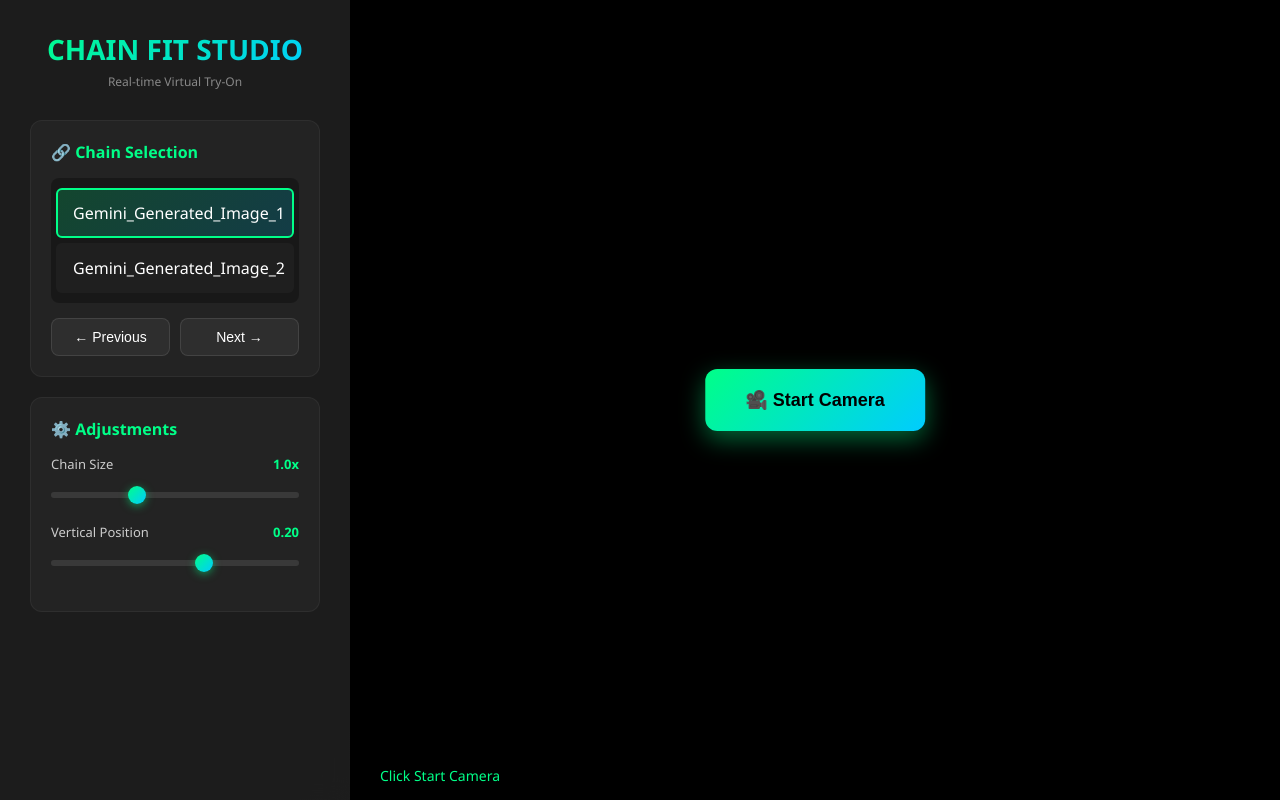
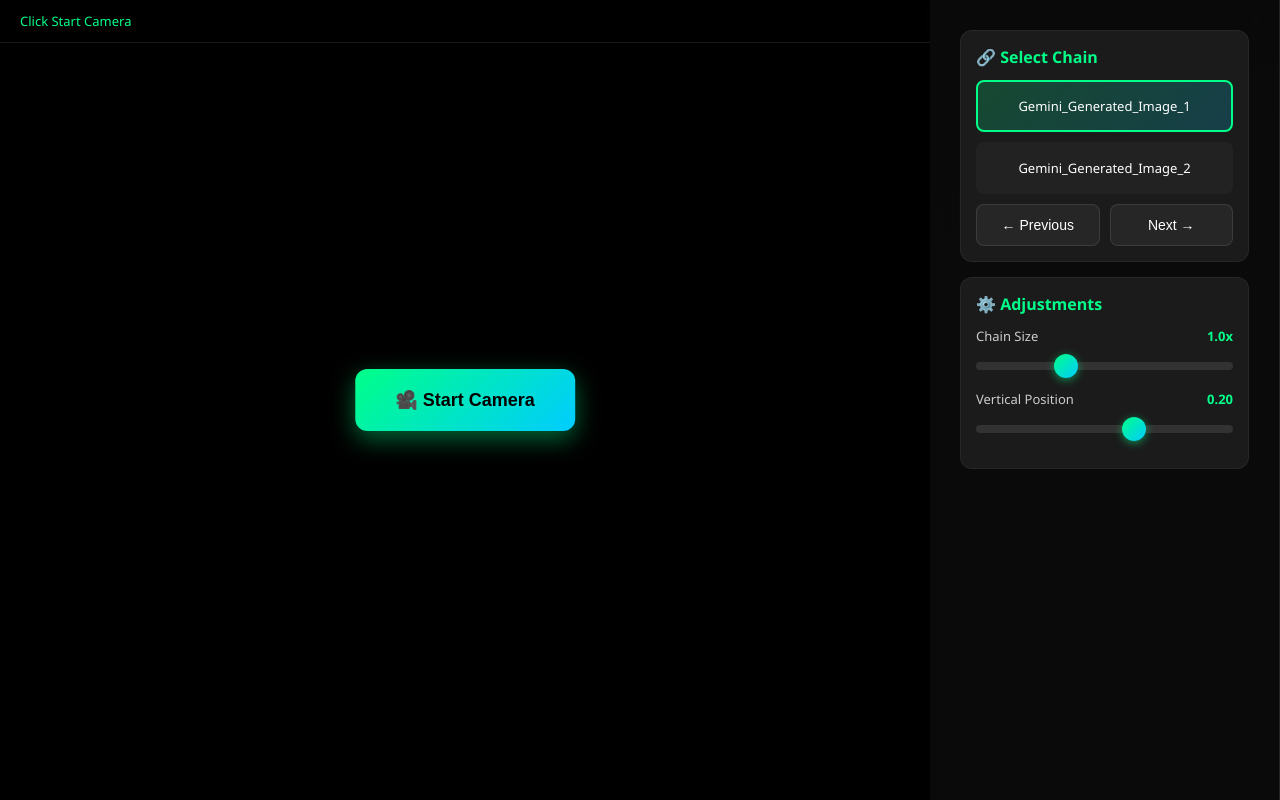
Before and after one commit to krishnakaushik195/Prod_gold_2, a Flask app: page / in a window 1280 px wide. Run offline with Flask 3, Linux system fonts and the light colour scheme; some libraries are stand-ins or nearby versions.

Commit message:
Update index.html

```diff
--- a/templates/index.html
+++ b/templates/index.html
@@ -2,13 +2,14 @@
 <html lang="en">
 <head>
     <meta charset="UTF-8">
-    <meta name="viewport" content="width=device-width, initial-scale=1.0">
+    <meta name="viewport" content="width=device-width, initial-scale=1.0, maximum-scale=1.0, user-scalable=no">
     <title>Chain Fit Studio</title>
     <style>
         * {
             margin: 0;
             padding: 0;
             box-sizing: border-box;
+            -webkit-tap-highlight-color: transparent;
         }
 
         body {
@@ -17,152 +18,17 @@
             color: #ffffff;
             overflow: hidden;
             height: 100vh;
+            width: 100vw;
         }
 
         .container {
             display: flex;
+            flex-direction: column;
             height: 100vh;
+            width: 100vw;
         }
 
-        .control-panel {
-            width: 350px;
-            background: rgba(30, 30, 30, 0.95);
-            backdrop-filter: blur(10px);
-            padding: 30px;
-            overflow-y: auto;
-            box-shadow: 5px 0 20px rgba(0, 0, 0, 0.5);
-        }
-
-        .logo {
-            text-align: center;
-            margin-bottom: 30px;
-        }
-
-        .logo h1 {
-            font-size: 28px;
-            background: linear-gradient(135deg, #00ff88 0%, #00ccff 100%);
-            -webkit-background-clip: text;
-            -webkit-text-fill-color: transparent;
-            margin-bottom: 5px;
-        }
-
-        .logo p {
-            color: #888;
-            font-size: 12px;
-        }
-
-        .section {
-            background: rgba(40, 40, 40, 0.6);
-            border-radius: 12px;
-            padding: 20px;
-            margin-bottom: 20px;
-            border: 1px solid rgba(255, 255, 255, 0.05);
-        }
-
-        .section-title {
-            font-size: 16px;
-            font-weight: 600;
-            margin-bottom: 15px;
-            color: #00ff88;
-            display: flex;
-            align-items: center;
-            gap: 8px;
-        }
-
-        .chain-list {
-            max-height: 200px;
-            overflow-y: auto;
-            background: rgba(0, 0, 0, 0.3);
-            border-radius: 8px;
-            padding: 5px;
-        }
-
-        .chain-item {
-            padding: 12px 15px;
-            margin: 5px 0;
-            background: rgba(255, 255, 255, 0.03);
-            border-radius: 6px;
-            cursor: pointer;
-            transition: all 0.3s ease;
-            border: 2px solid transparent;
-        }
-
-        .chain-item:hover {
-            background: rgba(0, 255, 136, 0.1);
-            border-color: rgba(0, 255, 136, 0.3);
-        }
-
-        .chain-item.active {
-            background: linear-gradient(135deg, rgba(0, 255, 136, 0.2) 0%, rgba(0, 204, 255, 0.2) 100%);
-            border-color: #00ff88;
-        }
-
-        .nav-buttons {
-            display: flex;
-            gap: 10px;
-            margin-top: 15px;
-        }
-
-        .nav-btn {
-            flex: 1;
-            padding: 10px;
-            background: rgba(255, 255, 255, 0.05);
-            border: 1px solid rgba(255, 255, 255, 0.1);
-            border-radius: 8px;
-            color: white;
-            cursor: pointer;
-            transition: all 0.3s ease;
-            font-size: 14px;
-        }
-
-        .nav-btn:hover {
-            background: rgba(0, 255, 136, 0.2);
-            border-color: #00ff88;
-            transform: translateY(-2px);
-        }
-
-        .control-group {
-            margin-bottom: 20px;
-        }
-
-        .control-label {
-            display: flex;
-            justify-content: space-between;
-            margin-bottom: 8px;
-            font-size: 13px;
-            color: #ccc;
-        }
-
-        .control-value {
-            color: #00ff88;
-            font-weight: 600;
-        }
-
-        input[type="range"] {
-            width: 100%;
-            height: 6px;
-            background: rgba(255, 255, 255, 0.1);
-            border-radius: 3px;
-            outline: none;
-            -webkit-appearance: none;
-        }
-
-        input[type="range"]::-webkit-slider-thumb {
-            -webkit-appearance: none;
-            width: 18px;
-            height: 18px;
-            background: linear-gradient(135deg, #00ff88 0%, #00ccff 100%);
-            border-radius: 50%;
-            cursor: pointer;
-            box-shadow: 0 2px 8px rgba(0, 255, 136, 0.5);
-            transition: all 0.3s ease;
-        }
-
-        input[type="range"]::-webkit-slider-thumb:hover {
-            transform: scale(1.2);
-            box-shadow: 0 4px 12px rgba(0, 255, 136, 0.8);
-        }
-
+        /* Mobile-first: Video takes full screen */
         .video-panel {
             flex: 1;
             display: flex;
@@ -171,6 +37,7 @@
             justify-content: center;
             background: #000;
             position: relative;
+            overflow: hidden;
         }
 
         #videoElement {
@@ -178,27 +45,9 @@
         }
 
         #canvasElement {
-            max-width: 100%;
-            max-height: 100%;
-            object-fit: contain;
-        }
-
-        .status-bar {
-            position: absolute;
-            bottom: 0;
-            left: 0;
-            right: 0;
-            background: rgba(0, 0, 0, 0.8);
-            backdrop-filter: blur(10px);
-            padding: 15px 30px;
-            display: flex;
-            justify-content: space-between;
-            align-items: center;
-        }
-
-        .status-text {
-            font-size: 14px;
-            color: #00ff88;
+            width: 100%;
+            height: 100%;
+            object-fit: cover;
         }
 
         .start-button {
@@ -219,25 +68,238 @@
             z-index: 10;
         }
 
-        .start-button:hover {
-            transform: translate(-50%, -50%) scale(1.05);
-            box-shadow: 0 12px 32px rgba(0, 255, 136, 0.6);
+        .start-button:active {
+            transform: translate(-50%, -50%) scale(0.95);
         }
 
-        .error-message {
-            position: absolute;
-            top: 50%;
-            left: 50%;
-            transform: translate(-50%, -50%);
-            background: rgba(255, 50, 50, 0.9);
-            padding: 20px 40px;
+        /* Floating controls at bottom */
+        .control-panel {
+            position: fixed;
+            bottom: 0;
+            left: 0;
+            right: 0;
+            background: rgba(10, 10, 10, 0.95);
+            backdrop-filter: blur(20px);
+            border-top: 1px solid rgba(255, 255, 255, 0.1);
+            max-height: 50vh;
+            overflow-y: auto;
+            transform: translateY(0);
+            transition: transform 0.3s ease;
+            z-index: 100;
+        }
+
+        .control-panel.collapsed {
+            transform: translateY(calc(100% - 60px));
+        }
+
+        .panel-header {
+            padding: 15px 20px;
+            background: rgba(20, 20, 20, 0.8);
+            display: flex;
+            justify-content: space-between;
+            align-items: center;
+            cursor: pointer;
+            border-bottom: 1px solid rgba(255, 255, 255, 0.05);
+        }
+
+        .panel-title {
+            font-size: 16px;
+            font-weight: 600;
+            background: linear-gradient(135deg, #00ff88 0%, #00ccff 100%);
+            -webkit-background-clip: text;
+            -webkit-text-fill-color: transparent;
+        }
+
+        .toggle-icon {
+            font-size: 24px;
+            transition: transform 0.3s ease;
+        }
+
+        .control-panel.collapsed .toggle-icon {
+            transform: rotate(180deg);
+        }
+
+        .panel-content {
+            padding: 20px;
+        }
+
+        .section {
+            background: rgba(40, 40, 40, 0.6);
             border-radius: 12px;
+            padding: 15px;
+            margin-bottom: 15px;
+            border: 1px solid rgba(255, 255, 255, 0.05);
+        }
+
+        .section-title {
+            font-size: 14px;
+            font-weight: 600;
+            margin-bottom: 12px;
+            color: #00ff88;
+        }
+
+        .chain-list {
+            display: grid;
+            grid-template-columns: repeat(auto-fill, minmax(120px, 1fr));
+            gap: 10px;
+            margin-bottom: 10px;
+        }
+
+        .chain-item {
+            padding: 15px 10px;
+            background: rgba(255, 255, 255, 0.03);
+            border-radius: 8px;
+            cursor: pointer;
+            transition: all 0.3s ease;
+            border: 2px solid transparent;
             text-align: center;
-            z-index: 20;
+            font-size: 13px;
+        }
+
+        .chain-item:active {
+            transform: scale(0.95);
+        }
+
+        .chain-item.active {
+            background: linear-gradient(135deg, rgba(0, 255, 136, 0.2) 0%, rgba(0, 204, 255, 0.2) 100%);
+            border-color: #00ff88;
+        }
+
+        .nav-buttons {
+            display: grid;
+            grid-template-columns: 1fr 1fr;
+            gap: 10px;
+            margin-top: 10px;
+        }
+
+        .nav-btn {
+            padding: 12px;
+            background: rgba(255, 255, 255, 0.05);
+            border: 1px solid rgba(255, 255, 255, 0.1);
+            border-radius: 8px;
+            color: white;
+            cursor: pointer;
+            transition: all 0.3s ease;
+            font-size: 14px;
+            font-weight: 500;
+        }
+
+        .nav-btn:active {
+            transform: scale(0.95);
+            background: rgba(0, 255, 136, 0.2);
+        }
+
+        .control-group {
+            margin-bottom: 15px;
+        }
+
+        .control-label {
+            display: flex;
+            justify-content: space-between;
+            margin-bottom: 8px;
+            font-size: 13px;
+            color: #ccc;
+        }
+
+        .control-value {
+            color: #00ff88;
+            font-weight: 600;
+        }
+
+        input[type="range"] {
+            width: 100%;
+            height: 8px;
+            background: rgba(255, 255, 255, 0.1);
+            border-radius: 4px;
+            outline: none;
+            -webkit-appearance: none;
+        }
+
+        input[type="range"]::-webkit-slider-thumb {
+            -webkit-appearance: none;
+            width: 24px;
+            height: 24px;
+            background: linear-gradient(135deg, #00ff88 0%, #00ccff 100%);
+            border-radius: 50%;
+            cursor: pointer;
+            box-shadow: 0 2px 8px rgba(0, 255, 136, 0.5);
+        }
+
+        /* Top status bar */
+        .status-bar {
+            position: fixed;
+            top: 0;
+            left: 0;
+            right: 0;
+            background: rgba(0, 0, 0, 0.8);
+            backdrop-filter: blur(10px);
+            padding: 12px 20px;
+            display: flex;
+            justify-content: space-between;
+            align-items: center;
+            z-index: 99;
+            border-bottom: 1px solid rgba(255, 255, 255, 0.1);
+        }
+
+        .status-text {
+            font-size: 13px;
+            color: #00ff88;
+            font-weight: 500;
+        }
+
+        .status-indicator {
+            width: 8px;
+            height: 8px;
+            background: #00ff88;
+            border-radius: 50%;
+            animation: pulse 2s ease-in-out infinite;
+        }
+
+        @keyframes pulse {
+            0%, 100% { opacity: 1; }
+            50% { opacity: 0.3; }
+        }
+
+        /* Quick action buttons (floating) */
+        .quick-actions {
+            position: fixed;
+            right: 15px;
+            bottom: 70px;
+            display: flex;
+            flex-direction: column;
+            gap: 10px;
+            z-index: 90;
+        }
+
+        .quick-btn {
+            width: 50px;
+            height: 50px;
+            background: rgba(0, 255, 136, 0.2);
+            border: 2px solid rgba(0, 255, 136, 0.5);
+            border-radius: 50%;
+            display: flex;
+            align-items: center;
+            justify-content: center;
+            font-size: 24px;
+            cursor: pointer;
+            backdrop-filter: blur(10px);
+            transition: all 0.3s ease;
+        }
+
+        .quick-btn:active {
+            transform: scale(0.9);
+            background: rgba(0, 255, 136, 0.4);
+        }
+
+        .loading {
+            text-align: center;
+            color: #00ff88;
+            font-size: 14px;
+            padding: 20px;
         }
 
         ::-webkit-scrollbar {
-            width: 8px;
+            width: 6px;
         }
 
         ::-webkit-scrollbar-track {
@@ -246,28 +308,102 @@
 
         ::-webkit-scrollbar-thumb {
             background: rgba(0, 255, 136, 0.3);
-            border-radius: 4px;
+            border-radius: 3px;
         }
 
-        .loading {
-            text-align: center;
-            color: #00ff88;
-            font-size: 14px;
+        /* Desktop layout */
+        @media (min-width: 768px) {
+            .container {
+                flex-direction: row;
+            }
+
+            .control-panel {
+                position: static;
+                width: 350px;
+                max-height: 100vh;
+                transform: none !important;
+                border-top: none;
+                border-right: 1px solid rgba(255, 255, 255, 0.1);
+            }
+
+            .panel-header {
+                display: none;
+            }
+
+            .panel-content {
+                padding: 30px;
+            }
+
+            .quick-actions {
+                display: none;
+            }
+
+            #canvasElement {
+                object-fit: contain;
+            }
+
+            .chain-list {
+                grid-template-columns: 1fr;
+                max-height: 250px;
+                overflow-y: auto;
+            }
+
+            .section-title {
+                font-size: 16px;
+            }
+        }
+
+        /* Landscape mobile */
+        @media (max-width: 767px) and (orientation: landscape) {
+            .control-panel {
+                max-height: 70vh;
+            }
+
+            .status-bar {
+                padding: 8px 15px;
+            }
+
+            .quick-actions {
+                bottom: 50px;
+                right: 10px;
+            }
+
+            .quick-btn {
+                width: 45px;
+                height: 45px;
+                font-size: 20px;
+            }
         }
     </style>
 </head>
 <body>
     <div class="container">
-        <div class="control-panel">
-            <div class="logo">
-                <h1>CHAIN FIT STUDIO</h1>
-                <p>Real-time Virtual Try-On</p>
+        <div class="video-panel">
+            <button class="start-button" id="startButton">🎥 Start Camera</button>
+            <video id="videoElement" autoplay playsinline></video>
+            <canvas id="canvasElement"></canvas>
         </div>
 
+        <div class="status-bar">
+            <div class="status-text" id="statusText">Click Start Camera</div>
+            <div class="status-indicator"></div>
+        </div>
+
+        <!-- Quick action buttons for mobile -->
+        <div class="quick-actions">
+            <div class="quick-btn" onclick="previousChain()" title="Previous">←</div>
+            <div class="quick-btn" onclick="nextChain()" title="Next">→</div>
+        </div>
+
+        <div class="control-panel collapsed" id="controlPanel">
+            <div class="panel-header" onclick="togglePanel()">
+                <div class="panel-title">⚙️ Controls</div>
+                <div class="toggle-icon">▼</div>
+            </div>
+
+            <div class="panel-content">
                 <div class="section">
-                <div class="section-title">
-                    <span>🔗 Chain Selection</span>
-                </div>
+                    <div class="section-title">🔗 Select Chain</div>
                     <div class="chain-list" id="chainList">
                         <div class="loading">Loading chains...</div>
                     </div>
@@ -278,9 +414,7 @@
                 </div>
 
                 <div class="section">
-                <div class="section-title">
-                    <span>⚙️ Adjustments</span>
-                </div>
+                    <div class="section-title">⚙️ Adjustments</div>
 
                     <div class="control-group">
                         <div class="control-label">
@@ -297,16 +431,6 @@
                         </div>
                         <input type="range" id="verticalOffset" min="-0.3" max="0.5" step="0.05" value="0.20">
                     </div>
-            </div>
-        </div>
-
-        <div class="video-panel">
-            <button class="start-button" id="startButton">🎥 Start Camera</button>
-            <video id="videoElement" autoplay playsinline></video>
-            <canvas id="canvasElement"></canvas>
-            <div class="status-bar">
-                <div class="status-text">
-                    <span id="statusText">Click Start Camera</span>
                 </div>
             </div>
         </div>
@@ -328,6 +452,12 @@
         const video = document.getElementById('videoElement');
         const canvas = document.getElementById('canvasElement');
         const ctx = canvas.getContext('2d');
+
+        // Toggle control panel on mobile
+        function togglePanel() {
+            const panel = document.getElementById('controlPanel');
+            panel.classList.toggle('collapsed');
+        }
 
         // Load chains from server
         console.log('Loading chains...');
@@ -377,7 +507,7 @@
 
         function updateStatus() {
             document.getElementById('statusText').textContent =
-                '🟢 LIVE | ' + chains[currentIndex].name;
+                '🟢 ' + chains[currentIndex].name;
         }
 
         // Start camera
@@ -391,7 +521,6 @@
                 console.log('Initializing MediaPipe...');
                 faceMesh = new FaceMesh({
                     locateFile: (file) => {
-                        console.log('Loading MediaPipe file:', file);
                         return `https://cdn.jsdelivr.net/npm/@mediapipe/face_mesh/${file}`;
                     }
                 });
@@ -405,7 +534,7 @@
 
                 faceMesh.onResults(onResults);
 
-                // Start camera
+                // Start camera with mobile-optimized settings
                 console.log('Starting camera stream...');
                 camera = new Camera(video, {
                     onFrame: async () => {
@@ -415,8 +544,9 @@
                             isProcessing = false;
                         }
                     },
-                    width: 1280,
-                    height: 720
+                    width: window.innerWidth > 768 ? 1280 : 720,
+                    height: window.innerWidth > 768 ? 720 : 1280,
+                    facingMode: 'user'
                 });
 
                 await camera.start();
@@ -459,7 +589,6 @@
 
             // Calculate neck position
             const jawMidX = (jawL.x + jawR.x) / 2;
-            const jawMidY = (jawL.y + jawR.y) / 2;
             const faceLength = Math.sqrt((nose.x - chin.x)**2 + (nose.y - chin.y)**2);
             const jawWidth = Math.sqrt((jawR.x - jawL.x)**2 + (jawR.y - jawL.y)**2);
 
@@ -500,11 +629,30 @@
             document.getElementById('offsetValue').textContent = verticalOffset.toFixed(2);
         });
 
-        // Keyboard shortcuts
+        // Keyboard shortcuts (desktop)
         document.addEventListener('keydown', (e) => {
             if (e.key === 'ArrowLeft') previousChain();
             if (e.key === 'ArrowRight') nextChain();
         });
+
+        // Touch gestures for mobile
+        let touchStartX = 0;
+        canvas.addEventListener('touchstart', (e) => {
+            touchStartX = e.touches[0].clientX;
+        });
+
+        canvas.addEventListener('touchend', (e) => {
+            const touchEndX = e.changedTouches[0].clientX;
+            const diff = touchStartX - touchEndX;
+
+            if (Math.abs(diff) > 50) { // Minimum swipe distance
+                if (diff > 0) {
+                    nextChain();
+                } else {
+                    previousChain();
+                }
+            }
+        });
     </script>
 </body>
 </html>
```
Lines whose indentation alone changed are shown as unchanged.
